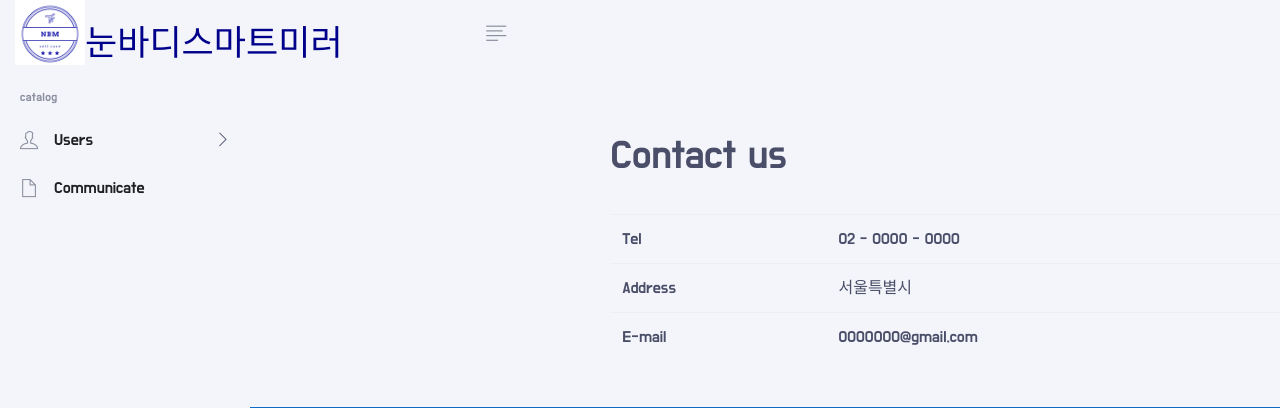
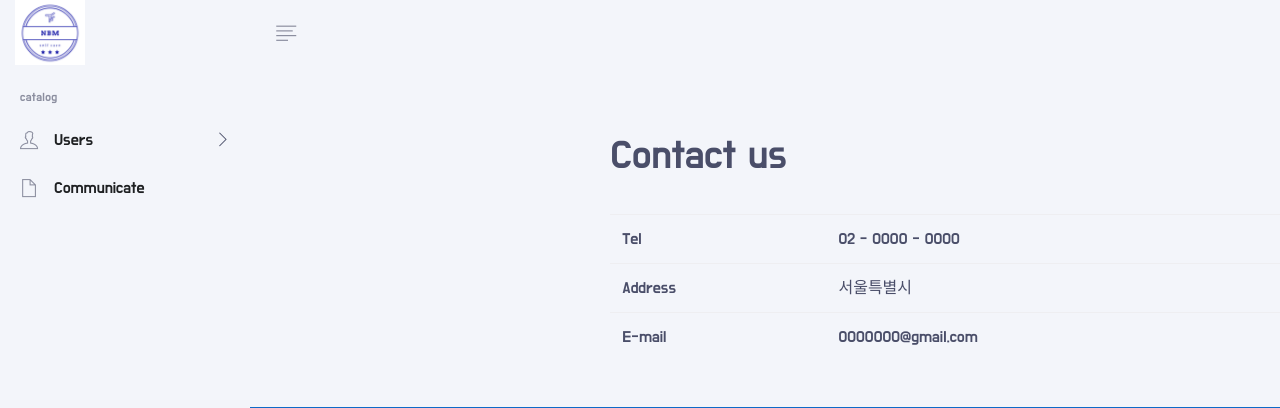
Before and after one commit to dddooo9/hifive, a Django app: template main/templates/main/contact.html in a window 1280 px wide. Shown: the top 408 px of the page. Run offline with Django 3.2, Linux system fonts and the light colour scheme; the template is opened without the code that fills it, so the values that code supplies are empty; some libraries are stand-ins or nearby versions; some web fonts are replaced.

Commit message:
로고 변경

```diff
--- a/hifive/templates/base.html
+++ b/hifive/templates/base.html
@@ -30,26 +30,18 @@
         <div class="navbar-brand-wrapper d-flex align-items-center col-auto">
             <!-- Logo For Mobile View -->
             <a class="navbar-brand navbar-brand-mobile" href="/">
-                <img class="img-fluid w-100" src="{% static 'public/img/logo-mini.png' %}" alt="Graindashboard" style="max-width:100%; height:auto;">
+                <img class="img-fluid w-100" src="{% static 'public/img/nbm.png' %}" alt="Graindashboard" style="max-width:100%; height:auto;">
             </a>
             <!-- End Logo For Mobile View -->
-
             <!-- Logo For Desktop View -->
             <a class="navbar-brand navbar-brand-desktop" href="/">
-<!--                <img class="side-nav-show-on-closed" src="{% static 'public/img/logo-mini.png' %}" alt="Graindashboard" style="width: auto; height: 33px;">-->
-
-                <div>
                     <img class="logo-img" src="{% static 'public/img/nbm.png' %}" alt="Graindashboard"
                     style="width: 70px; height: 70px; float: left; max-width:100%; height:auto;">
-                    <p class = "logo-title">
-                        눈바디스마트미러
-                    </p>
-                </div>
             </a>
             <!-- End Logo For Desktop View -->
         </div>
 
-        <div class="header-content col px-md-3" style="margin-left: 210px">
+        <div class="header-content col px-md-3">
             <div class="d-flex align-items-center">
                 <!-- Side Nav Toggle -->
                 <a  class="js-side-nav header-invoker d-flex mr-md-2" href="#"
@@ -58,8 +50,8 @@
                     data-target-wrapper="body">
                     <i class="gd-align-left"></i>
                 </a>
+
                 <!-- End Side Nav Toggle -->
-
                 {% if user.is_authenticated %}
                 <!-- User Avatar -->
                 <div class="dropdown mx-3 dropdown ml-2">
```
